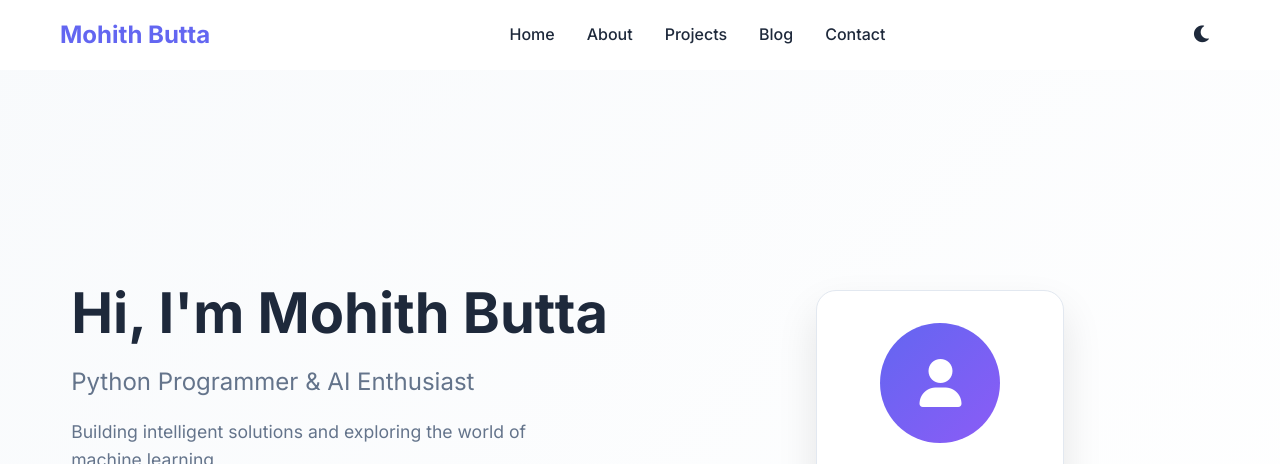
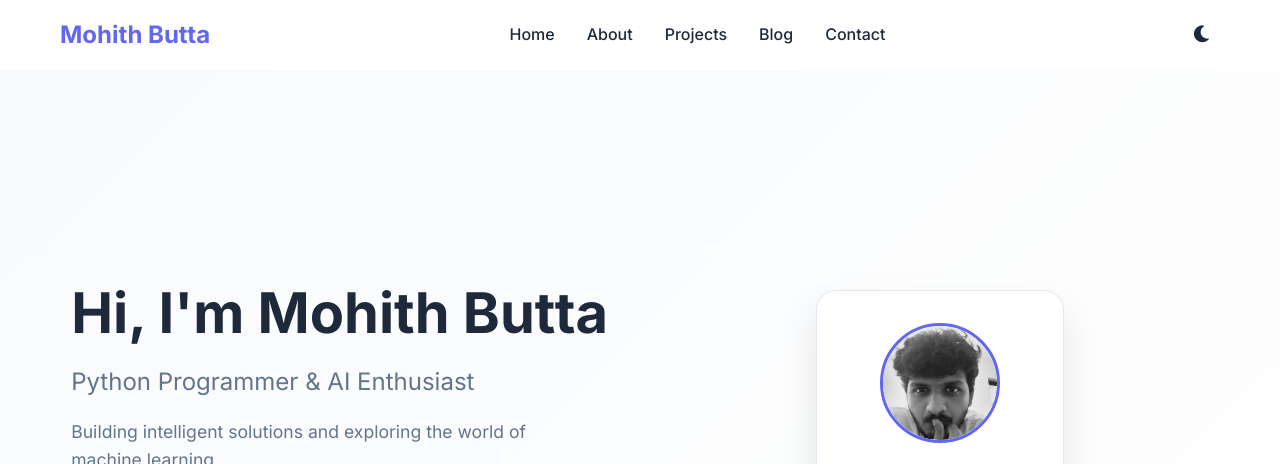
Before and after one commit to mohithnovoct/mohithnovoct.github.io, a plain HTML site: page index.html in a window 1280 px wide. Shown: the top 464 px of the page. Drawn offline with Linux system fonts and the light colour scheme.

Commit message:
hero section update

```diff
--- a/index.html
+++ b/index.html
@@ -52,7 +52,7 @@
             <div class="hero-image">
                 <div class="profile-card">
                     <div class="profile-avatar">
-                        <i class="fas fa-user"></i>
+                        <img src="profile-image.jpg" alt="Mohith Butta" class="profile-image">
                     </div>
                     <div class="social-links">
                         <a href="https://github.com/mohithnovoct" target="_blank"><i class="fab fa-github"></i></a>
--- a/styles.css
+++ b/styles.css
@@ -230,14 +230,18 @@ body {
 .profile-avatar {
     width: 120px;
     height: 120px;
-    background: linear-gradient(135deg, var(--primary-color), var(--secondary-color));
     border-radius: 50%;
-    display: flex;
-    align-items: center;
-    justify-content: center;
     margin: 0 auto 1.5rem;
-    font-size: 3rem;
-    color: white;
+    overflow: hidden;
+    border: 3px solid var(--primary-color);
+    box-shadow: 0 10px 25 px var(--shadow-color);
+}
+
+.profile-image {
+    width: 100%;
+    height: 100%;
+    object-fit: cover;
+    border-radius: 50%;
 }
 
 .social-links {
```
Also changed, not shown: profile-image.jpg (added).
